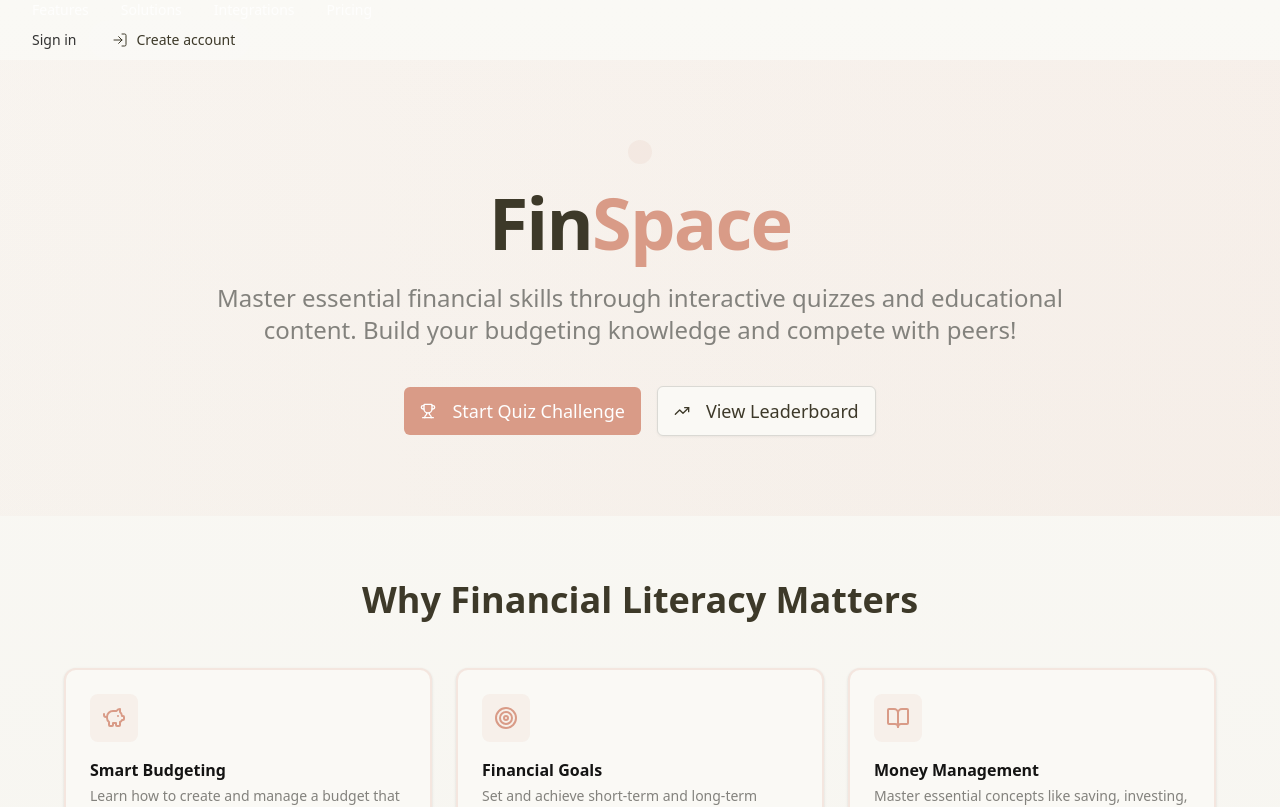
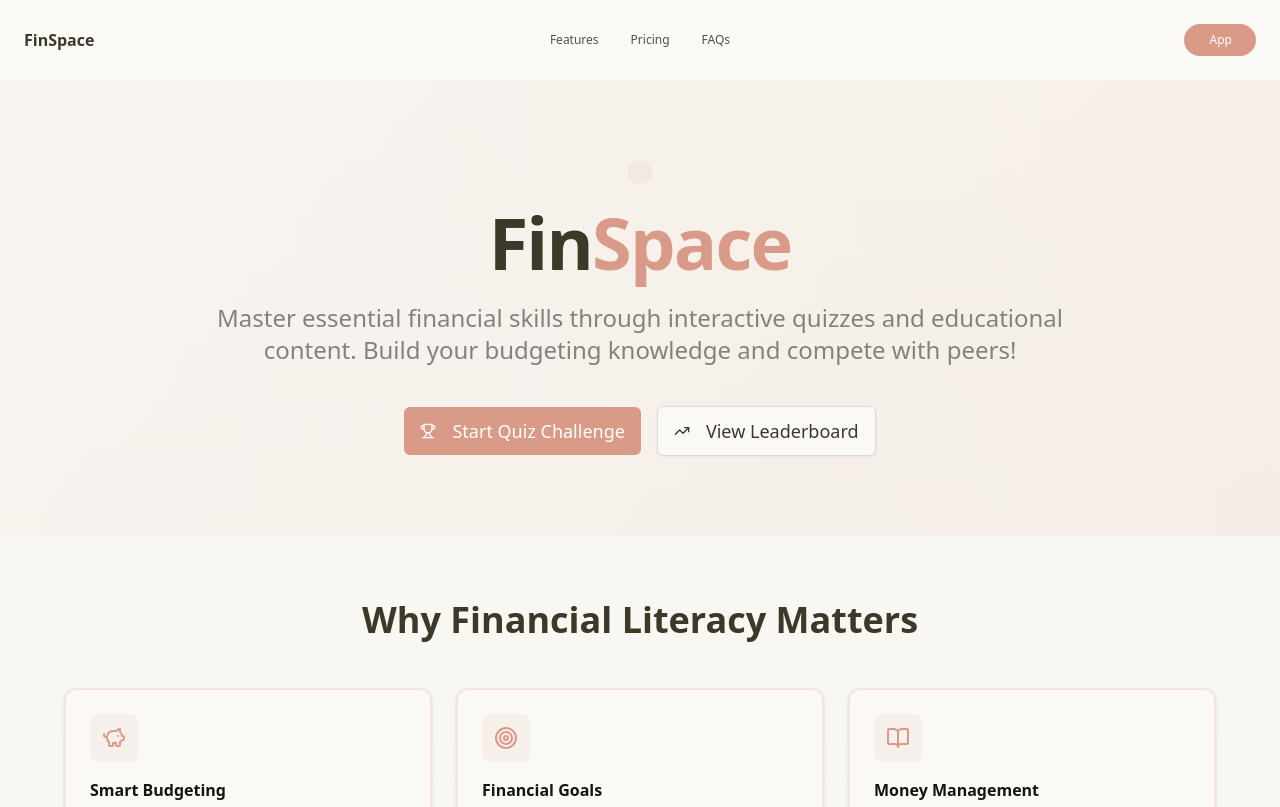
Before and after one commit to Spagestic/finspace, a Next.js app: page / in a window 1280 px wide. Shown: the top 807 px of the page. Built offline with nearby package versions, Linux system fonts and the light colour scheme.

Commit message:
header finalized

```diff
--- a/components/Header.tsx
+++ b/components/Header.tsx
@@ -1,65 +1,61 @@
-"use client";
-
-import { Button } from "@/components/ui/button";
-import { DollarSign, Trophy, BookOpen, TrendingUp } from "lucide-react";
 import Link from "next/link";
-import Image from "next/image";
-import { usePathname } from "next/navigation";
-
-const navigation = [
-  { name: "Home", href: "/", icon: DollarSign },
-  { name: "Quiz", href: "#quiz", icon: Trophy },
-  { name: "Education", href: "#education", icon: BookOpen },
-  { name: "Leaderboard", href: "/leaderboard", icon: TrendingUp },
-];
 
 export function Header() {
-  const pathname = usePathname();
+  return (
+    <header className="relative z-20 flex items-center justify-between p-6">
+      {/* Logo */}
+      <div className="flex items-center font-semibold">
+        <Link href="/">FinSpace</Link>
+      </div>
 
-  return (
-    <header className="relative"
-  data-element-locator="html &gt; body:nth-of-type(1) &gt; div:nth-of-type(2) &gt; header:nth-of-type(1)">
-  <div className="mx-auto max-w-7xl px-6 lg:px-8">
-      {/* <a href="#" className="flex items-center gap-2">
-        <Image
-          src="https://hoirqrkdgbmvpwutwuwj-all.supabase.co/storage/v1/object/public/assets/assets/cfd11ad9-7276-443d-aaea-710749f28066_1600w.png"
-          alt="Water Logo"
-          width={100}
-          height={32}
-          className="object-cover rounded"
-          unoptimized
-        />
-      </a> */}
+      {/* Navigation */}
+      <nav className="absolute left-1/2 top-1/2 transform -translate-x-1/2 -translate-y-1/2 hidden md:flex items-center space-x-2">
+        <Link
+          className="rounded-full px-3 py-2 font-light text-secondary-foreground text-xs transition-all duration-200 hover:bg-accent hover:text-accent-foreground"
+          href="#features"
+        >
+          Features
+        </Link>
+        <Link
+          className="rounded-full px-3 py-2 font-light text-secondary-foreground text-xs transition-all duration-200 hover:bg-accent hover:text-accent-foreground"
+          href="#pricing"
+        >
+          Pricing
+        </Link>
+        <Link
+          className="rounded-full px-3 py-2 font-light text-secondary-foreground text-xs transition-all duration-200 hover:bg-accent hover:text-accent-foreground"
+          href="#faqs"
+        >
+          FAQs
+        </Link>
+      </nav>
 
-      <nav className="hidden md:flex items-center gap-8 text-sm text-white/80">
-        <a className="hover:text-black transition font-geist" href="#">
-          Features
-        </a>
-        <a className="hover:text-black transition font-geist" href="#">
-          Solutions
-        </a>
-        <a className="hover:text-black transition font-geist" href="#">
-          Integrations
-        </a>
-        <a className="hover:text-black transition font-geist" href="#">
-          Pricing
-        </a>
-      </nav>
-      <div className="flex items-center gap-3">
-        <Link className="hidden sm:inline-flex text-sm text-black/80 hover:text-white transition font-geist" href="#">
-          Sign in
-        </Link>
-        <a href="#"
-          className="inline-flex items-center gap-2 rounded-full border-gradient before:rounded-full bg-white/5 px-4 py-2.5 text-sm font-medium hover:bg-white/10 transition font-geist">
-          <svg xmlns="http://www.w3.org/2000/svg" width="24" height="24" viewBox="0 0 24 24" fill="none"
-            stroke="currentColor" stroke-width="1.5" stroke-linecap="round" stroke-linejoin="round" className="h-4 w-4">
-            <path d="m10 17 5-5-5-5" className=""></path>
-            <path d="M15 12H3" className=""></path>
-            <path d="M15 3h4a2 2 0 0 1 2 2v14a2 2 0 0 1-2 2h-4" className=""></path>
-          </svg>
-          Create account
-        </a>
-      </div>
-    </div>
-</header>
-);};
+      <Link href="/dashboard">
+        <div
+          id="gooey-btn"
+          className="relative flex items-center group"
+          style={{ filter: "url(#gooey-filter)" }}
+        >
+          <button className="absolute right-0 px-2.5 py-2 rounded-full bg-primary hover:bg-primary/80 text-primary-foreground font-normal text-xs transition-all duration-300 cursor-pointer h-8 flex items-center justify-center -translate-x-10 group-hover:-translate-x-19 z-0">
+            <svg
+              className="w-3 h-3"
+              fill="none"
+              stroke="currentColor"
+              viewBox="0 0 24 24"
+            >
+              <path
+                strokeLinecap="round"
+                strokeLinejoin="round"
+                strokeWidth={2}
+                d="M7 17L17 7M17 7H7M17 7V17"
+              />
+            </svg>
+          </button>
+          <button className="px-6 py-2 rounded-full bg-primary hover:bg-primary/80 text-primary-foreground font-normal text-xs transition-all duration-300 cursor-pointer h-8 flex items-center z-10">
+            App
+          </button>
+        </div>
+      </Link>
+    </header>
+  );
+}
```
